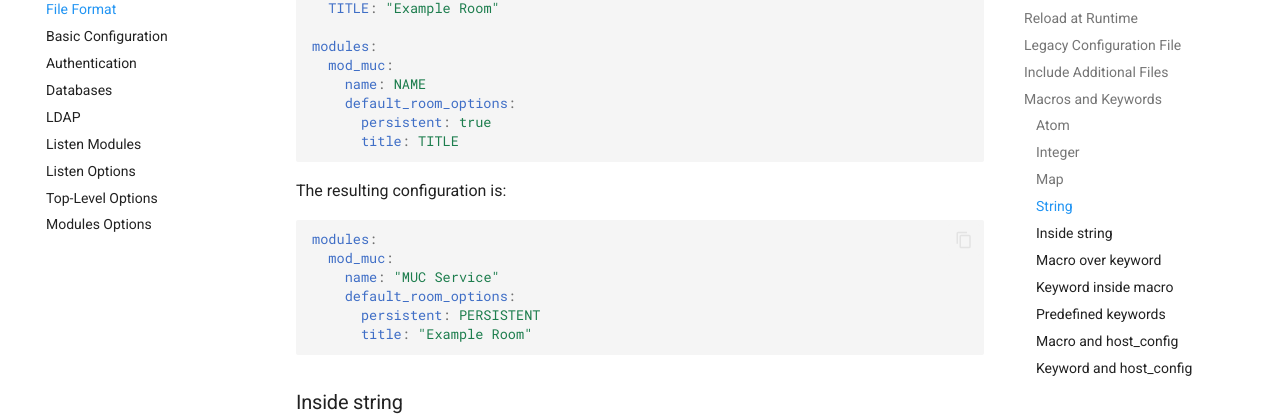
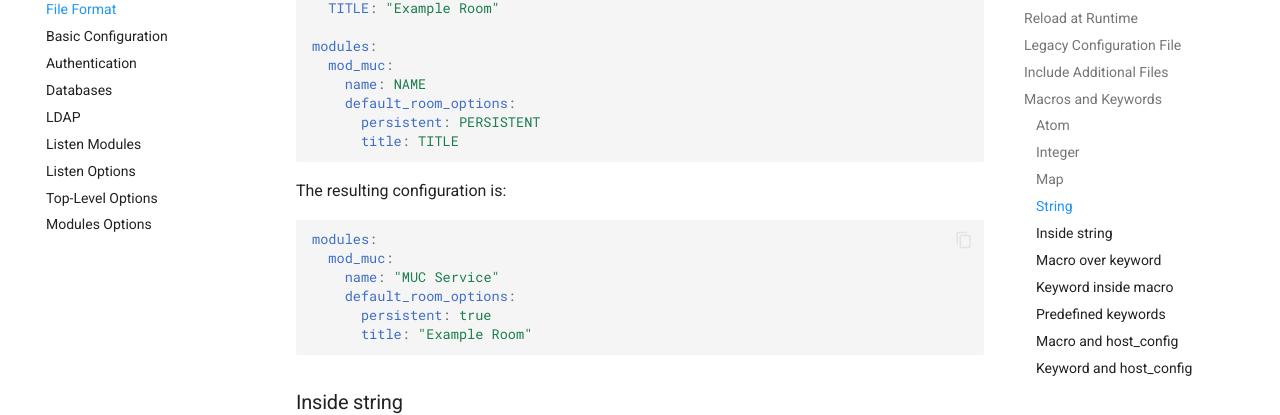
Before and after one commit to processone/docs.ejabberd.im, an MkDocs documentation site: the page built from content/admin/configuration/file-format.md, in a window 1280 px wide and 900 px high, scrolled down 4964 px. Shown: the part 147-562 px from the top of the window. Built offline with MkDocs 1.6.1 and Material for MkDocs 9.7.7, drawn with Linux system fonts in a browser that asks for light colours; comment, search, counter and statistics services are not loaded; part of the change alters nothing that is shown.

````diff
--- a/content/admin/configuration/file-format.md
+++ b/content/admin/configuration/file-format.md
@@ -262,7 +262,7 @@ modules:
   mod_muc:
     name: NAME
     default_room_options:
-      persistent: true
+      persistent: PERSISTENT
       title: TITLE
 ```
 
@@ -273,7 +273,7 @@ modules:
   mod_muc:
     name: "MUC Service"
     default_room_options:
-      persistent: PERSISTENT
+      persistent: true
       title: "Example Room"
 ```
 
````
